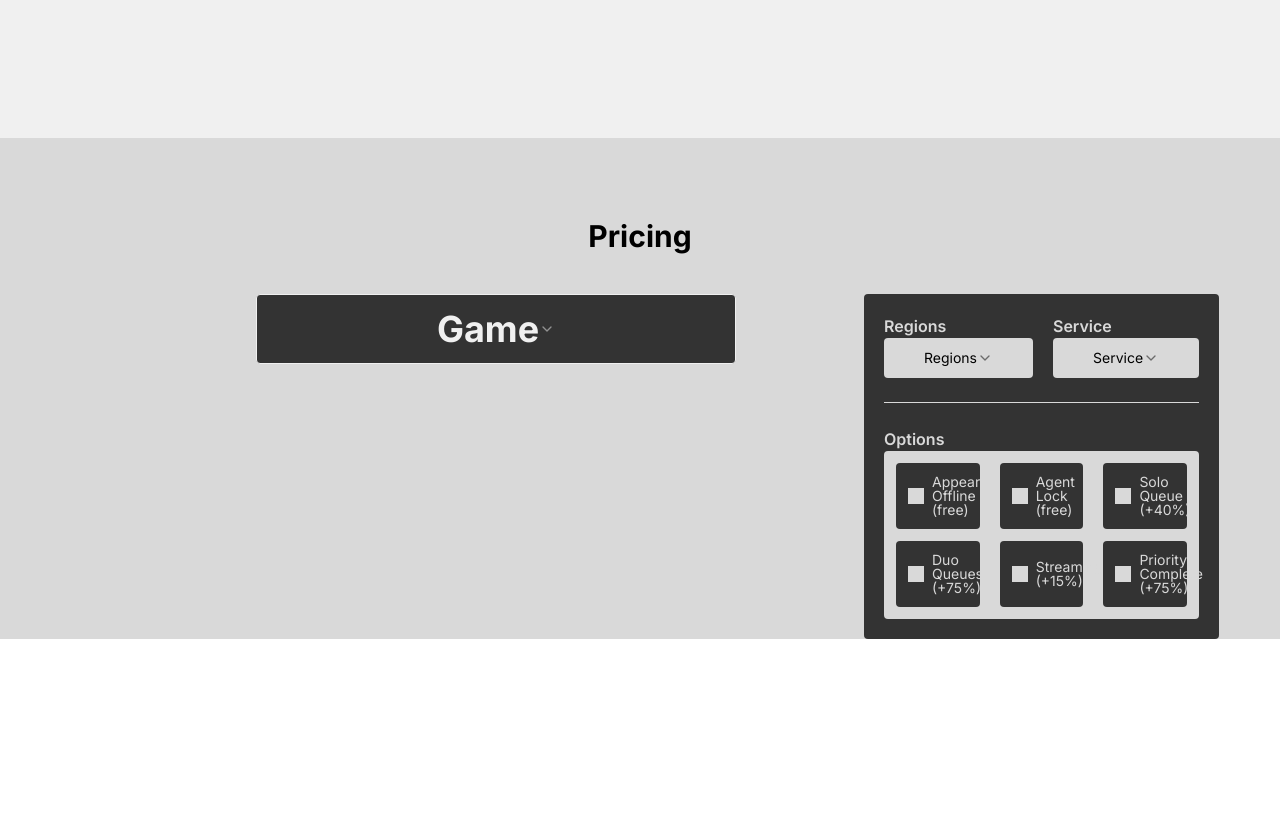
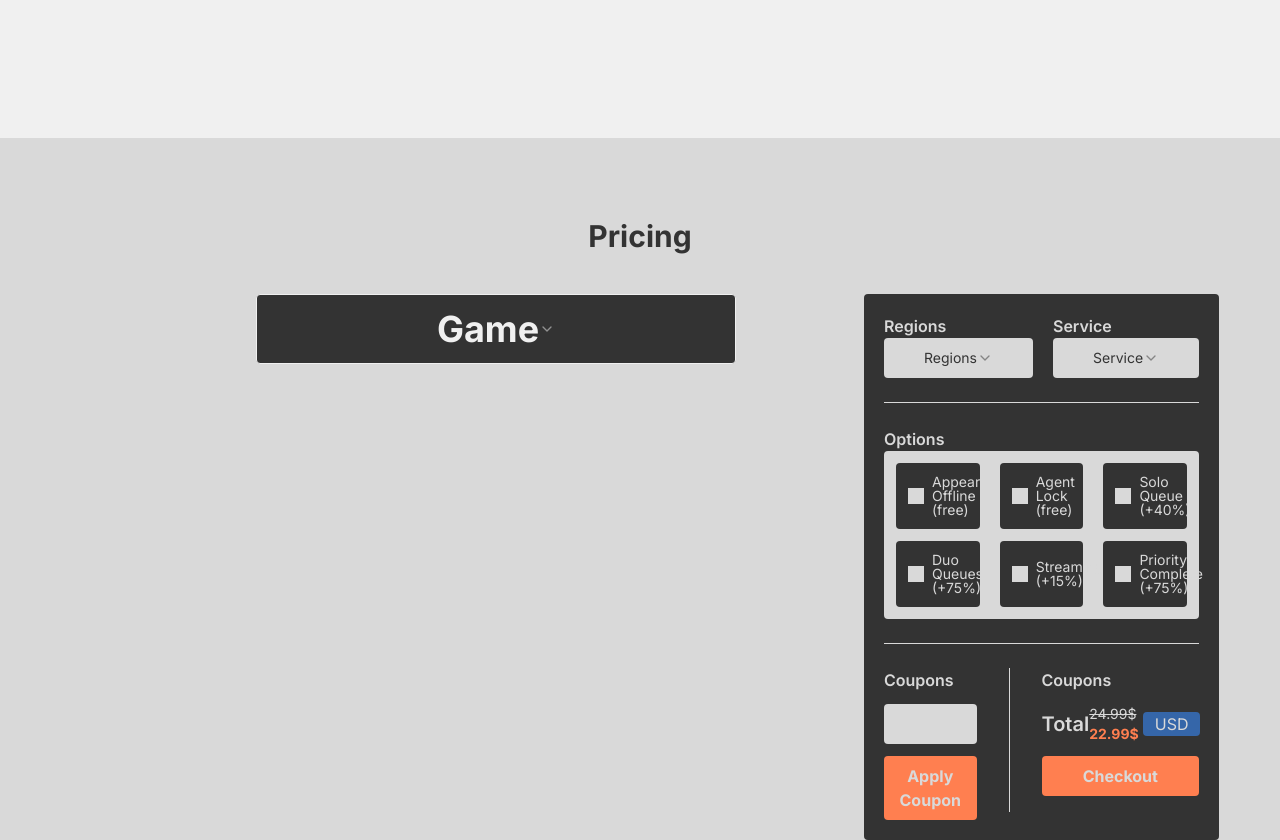
Before and after one commit to lethal1147/boostlobby, a Next.js app: page / in a window 1280 px wide. Shown: the part 4360-5200 px from the top of the page. Before the commit the page ends 4999 px from the top, so only its background shows below. Built offline with nearby package versions, Linux system fonts and the light colour scheme.

Commit message:
feat: add pricing and coupon part to pricing section

```diff
--- a/src/app/components/input/checkbox.tsx
+++ b/src/app/components/input/checkbox.tsx
@@ -16,7 +16,6 @@ const CheckboxInput = ({
 	onChange,
 }: CheckboxInputPropsType) => {
 	const onChangeHandler = (checked: CheckedState): void => {
-		console.log(checked);
 		const isChecked: string = checked ? "Y" : "N";
 		onChange(isChecked);
 	};
--- a/src/app/components/input/input.tsx
+++ b/src/app/components/input/input.tsx
@@ -20,7 +20,7 @@ const InputText = ({
 		return (
 			<InputCoverWhite label={label} required={required} id={id}>
 				<Input
-					className="border-none bg-off-gray"
+					className="border-none bg-off-gray rounded"
 					disabled={disabled}
 					type={type}
 					id={id}
--- a/src/app/feature/component/PricingSection.tsx
+++ b/src/app/feature/component/PricingSection.tsx
@@ -1,10 +1,13 @@
+import { Button } from "@/app/components/button";
 import CheckboxInput from "@/app/components/input/checkbox";
+import InputText from "@/app/components/input/input";
 import InputSelect from "@/app/components/input/select";
 import { RootState } from "@/app/config/configureStore";
 import homePageDropdowns from "@/app/constants/dropdown";
 import { ChangeProperty } from "@/app/store/pricingSlice";
 import { PricingSliceType } from "@/app/types/homePageType";
 import { Separator } from "@/components/ui/separator";
+import { ChangeEvent } from "react";
 import { useDispatch, useSelector } from "react-redux";
 
 type keyOfPricing = keyof PricingSliceType;
@@ -60,7 +63,7 @@ function PricingSection() {
 						</div>
 					</div>
 					<Separator className="my-6 bg-off-gray" />
-					<div>
+
 					<h4 className="text-off-gray font-semibold">Options</h4>
 					<div className="bg-off-gray p-3 rounded">
 						<div className=" grid grid-cols-3 gap-x-5 gap-y-3">
@@ -81,16 +84,12 @@ function PricingSection() {
 							<CheckboxInput
 								label="Solo Queue (+40%)"
 								checked={pricing.soloFlag === "Y"}
-									onChange={(value: string) =>
-										onChangeHandler("soloFlag", value)
-									}
+								onChange={(value: string) => onChangeHandler("soloFlag", value)}
 							/>
 							<CheckboxInput
 								label="Duo Queues (+75%)"
 								checked={pricing.duoFlag === "Y"}
-									onChange={(value: string) =>
-										onChangeHandler("duoFlag", value)
-									}
+								onChange={(value: string) => onChangeHandler("duoFlag", value)}
 							/>
 							<CheckboxInput
 								label="Streaming (+15%)"
@@ -108,6 +107,46 @@ function PricingSection() {
 							/>
 						</div>
 					</div>
+					<Separator className="my-6 bg-off-gray" />
+
+					<div className="w-full flex gap-8">
+						<div className="flex flex-col gap-3 w-1/2">
+							<h3 className="text-off-gray font-semibold">Coupons</h3>
+							<InputText
+								placeholder="Coupon"
+								value={pricing.coupons}
+								onChange={(e: ChangeEvent<HTMLInputElement>) =>
+									onChangeHandler("coupons", e.target.value)
+								}
+							/>
+							<Button
+								className="bg-main-orange py-2 rounded font-bold text-off-gray hover:bg-main-orange-hover-20% transition"
+								text="Apply Coupon"
+							/>
+						</div>
+						<div className="h-full">
+							<Separator orientation="vertical" className="bg-off-gray h-36" />
+						</div>
+						<div className="flex flex-col gap-3 w-1/2">
+							<h3 className="text-off-gray font-semibold">Coupons</h3>
+							<div className="flex justify-between items-center text-off-gray w-full">
+								<h5 className="font-semibold text-xl">Total</h5>
+
+								<div className="flex gap-1">
+									<div className="text-sm">
+										<p className="line-through">24.99$</p>
+										<p className="text-main-orange font-bold">22.99$</p>
+									</div>
+									<p className="bg-main-blue px-3 self-center h-fit rounded">
+										USD
+									</p>
+								</div>
+							</div>
+							<Button
+								className="bg-main-orange py-2 rounded font-bold justify-self-end text-off-gray hover:bg-main-orange-hover-20% transition"
+								text="Checkout"
+							/>
+						</div>
 					</div>
 				</div>
 			</article>
--- a/src/app/globals.css
+++ b/src/app/globals.css
@@ -7,7 +7,7 @@
     @apply border-b border-gray-400 transition-all;
   }
   .section-header {
-    @apply font-bold text-3xl pt-20 pb-10 text-center;
+    @apply font-bold text-3xl pt-20 pb-10 text-center text-main-gray;
   }
   .input-label-gray {
     @apply text-sm font-semibold text-main-gray mb-1
--- a/src/app/page.tsx
+++ b/src/app/page.tsx
@@ -9,7 +9,7 @@ export default function Home() {
 	return (
 		<>
 			<NavBar />
-			<main className=" bg-main-white">
+			<main className=" bg-main-white text-main-gray">
 				<HeroSection />
 				<HowToSection />
 				<TestimonialsSection />
--- a/src/app/store/pricingSlice.ts
+++ b/src/app/store/pricingSlice.ts
@@ -17,7 +17,7 @@ const initialState: PricingSliceType = {
 	priorityCompleteFlag: "N",
 	price: "0",
 	priceAfterDiscount: "0",
-	coupons: "0",
+	coupons: "",
 };
 
 const pricingSlice = createSlice({
--- a/src/app/types/inputType.ts
+++ b/src/app/types/inputType.ts
@@ -25,7 +25,7 @@ export type InputType = {
 
 export interface InputTextType extends InputPropsType {
 	value: string | number | undefined;
-	onChange: (e: React.ChangeEvent<HTMLInputElement> | string) => void;
+	onChange: (e: React.ChangeEvent<HTMLInputElement>) => void;
 }
 
 export type Option = {
```
Lines whose indentation alone changed are shown as unchanged.
